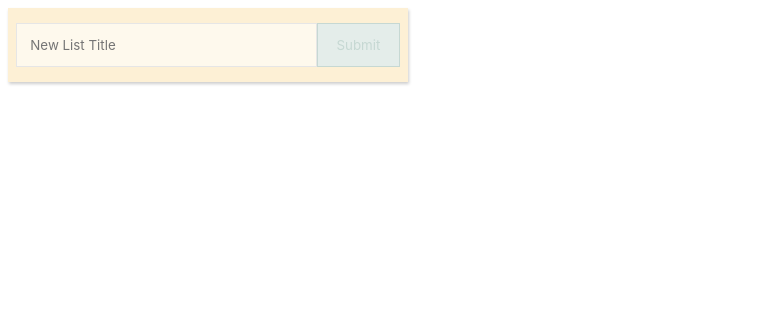
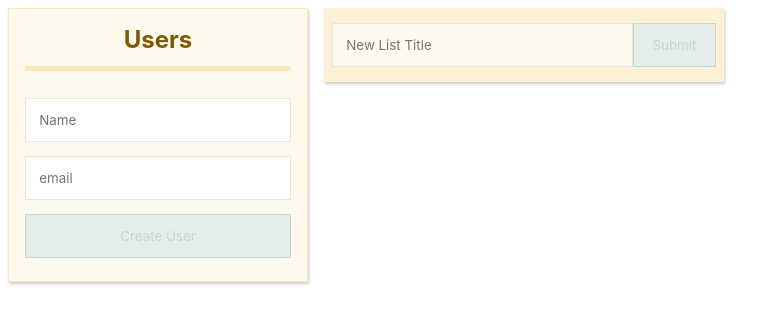
Before and after one commit to katnguyenn/kanban-board, a React app: page / in a window 1280 px wide. Shown: the whole page, without its empty margins (0-781 px from the left). Built offline with nearby package versions, Linux system fonts and the light colour scheme; what normalizr would draw is missing.

Commit message:
combined Kanban repos from frontend masters to get user data in default-state

```diff
--- a/src/Components/Application.js
+++ b/src/Components/Application.js
@@ -2,16 +2,141 @@ import React, { Component } from 'react';
 import CreateList from './CreateList';
 import Lists from './Lists';
 
-// import defaultState from '../default-state.json';
+import defaultState from '../default-state.json';
+import Users from './Users';
 
 class Application extends Component {
+    state = { lists: defaultState.lists, users: defaultState.users };
+
+    createList = ({ title }) => {
+        const { lists } = this.state;
+
+        const list = {
+            title,
+            id: Date.now().toString(),
+            cards: [],
+        };
+
+        console.log(list);
+
+        this.setState({ lists: [...lists, list] });
+    };
+
+    removeList = targetListId => {
+        let { lists } = this.state;
+
+        lists = lists.filter(list => list.id !== targetListId);
+
+        this.setState({ lists });
+    };
+
+    createCard = (listId, { title, description }) => {
+        let { lists } = this.state;
+        const card = { id: Date.now().toString(), title, description };
+
+        lists = lists.map(list => {
+            if (list.id === listId) {
+                return { ...list, cards: [...list.cards, card] };
+            }
+            return list;
+        });
+
+        this.setState({ lists });
+    };
+
+    removeCard = (listId, cardId) => {
+        let { lists } = this.state;
+
+        const targetList = lists.find(list => list.id === listId);
+
+        const remainingCards = targetList.cards.filter(({ id }) => id !== cardId);
+        const updatedList = { ...targetList, cards: remainingCards };
+
+        lists = lists.map(list => {
+            return list.id === listId ? updatedList : list;
+        });
+
+        this.setState({ lists });
+    };
+
+    moveCardToList = (targetListId, targetCard) => {
+        let { lists } = this.state;
+
+        lists = lists.map(list => {
+            let newCards;
+            if (list.id === targetListId) {
+                newCards = [...list.cards, targetCard];
+            } else {
+                newCards = list.cards.filter(card => card.id !== targetCard.id);
+            }
+            return { ...list, cards: newCards };
+        });
+
+        this.setState({ lists });
+    };
+
+    createUser = ({ name, email }) => {
+        const { users } = this.state;
+
+        const user = {
+            id: Date.now().toString(),
+            name,
+            email,
+        };
+
+        this.setState({ users: [...users, user] });
+    };
+
+    updateUser = updatedUser => {
+        this.setState(({ users }) => {
+            return {
+                users: users.map(user => {
+                    return user.id === updatedUser.id ? updatedUser : user;
+                }),
+            };
+        });
+    };
+
+    assignCard = (cardId, userId) => {
+        let { lists } = this.state;
+
+        lists = lists.map(list => {
+            if (!list.cards.find(card => card.id === cardId)) return list;
+            const cards = list.cards.map(card => {
+                if (card.id === cardId) {
+                    if (!userId) return { ...card, assignedTo: '' };
+                    return { ...card, assignedTo: userId };
+                }
+                return card;
+            });
+            return { ...list, cards };
+        });
+
+        console.log(lists);
+
+        this.setState({ lists });
+    };
+
     render() {
+        const { lists, users } = this.state;
         return (
             <main className="Application">
-                <div>{/* Users will go here! */}</div>
+                <Users
+                    // users={users}
+                    // onCreateUser={this.createUser}
+                    // onUpdateUser={this.updateUser}
+                />
                 <section>
-                    <CreateList />
-                    <Lists />
+                    <CreateList onCreateList={this.createList} />
+                    {/* <Lists
+                        lists={lists}
+                        users={users}
+                        onCreateCard={this.createCard}
+                        onRemoveList={this.removeList}
+                        onRemoveCard={this.removeCard}
+                        onListChange={this.moveCardToList}
+                        onAssignCard={this.assignCard}
+                    /> */}
                 </section>
             </main>
         );
--- a/src/default-state.json
+++ b/src/default-state.json
@@ -38,5 +38,17 @@
       "id": "1558196570597",
       "title": "Done"
     }
+  ],
+  "users": [
+    {
+      "id": "1",
+      "name": "Steve Kinney",
+      "email": "hello@stevekinney.net"
+    },
+    {
+      "id": "2",
+      "name": "Marc Grabanski",
+      "email": "m@marcgrabanski.com"
+    }
   ]
 }
--- a/src/index.scss
+++ b/src/index.scss
@@ -1,4 +1,3 @@
-
 $button-color: #c6d8d3;
 $list-color: #fdf0d5;
 $card-color: lighten($list-color, 5%);
--- a/src/normalize-state.js
+++ b/src/normalize-state.js
@@ -11,17 +11,17 @@ const normalizedLists = normalize(defaultState.lists, [list]);
 const normalizedUsers = normalize(defaultState.users, [user]);
 
 export const lists = {
-    entities: normalizedLists.enetities.lists,
+    entities: normalizedLists.entities.lists,
     ids: normalizedLists.result
 };
 
 export const users = {
-    entities: normalizedUsers.enetities.users,
+    entities: normalizedUsers.entities.users,
     ids: normalizedUsers.result
 };
 
 export const cards = {
-    entities: normalizedLists.enetities.cards,
+    entities: normalizedLists.entities.cards,
     ids: Object.keys(normalizedLists.entities.cards)
 };
 
```
Also changed, not shown: src/reportWebVitals.js (added, +13 -0 lines), src/setupTests.js (added, +5 -0 lines).
